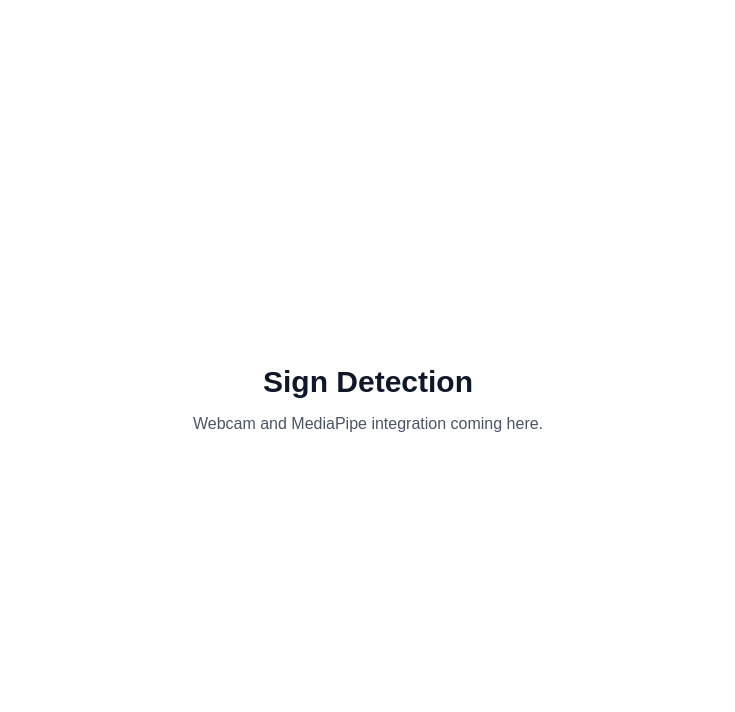
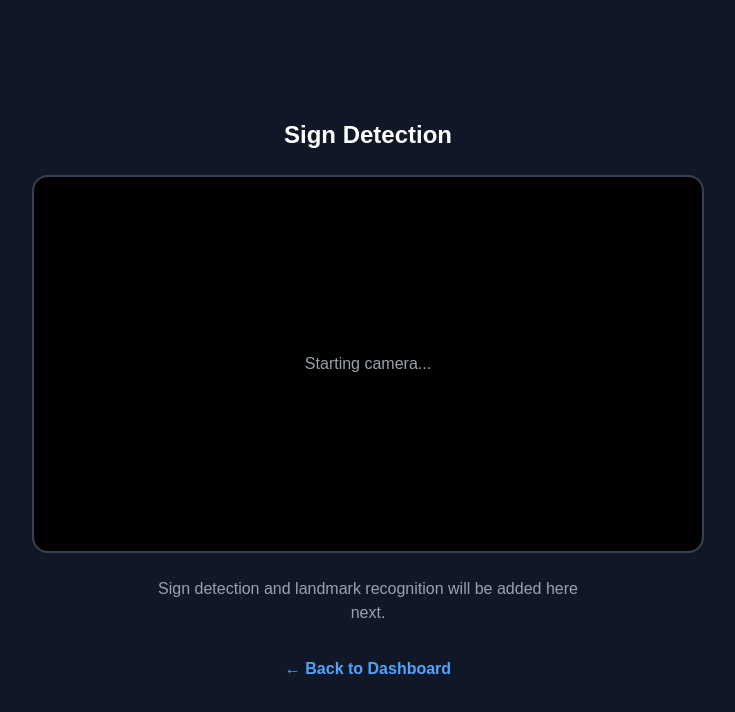
Before and after one commit to shellyagarwal2176/MedHear, a Next.js app in the folder frontend/: page /patient/detect in a window 1280 px wide. Shown: the top 712 px of the page, without its empty margins (272-1007 px from the left). Built offline with nearby package versions, Linux system fonts and the light colour scheme; no server answers; sample sign-in values are in the browser's storage.

Commit message:
Add webcam feed to detection page

```diff
--- a/frontend/src/app/patient/detect/page.tsx
+++ b/frontend/src/app/patient/detect/page.tsx
@@ -1,10 +1,73 @@
+"use client";
+import { useEffect, useRef, useState } from "react";
+import { useRouter } from "next/navigation";
+
 export default function DetectPage() {
+  const router = useRouter();
+  const videoRef = useRef<HTMLVideoElement>(null);
+  const [error, setError] = useState("");
+  const [ready, setReady] = useState(false);
+
+  useEffect(() => {
+    const token = localStorage.getItem("medhear_token");
+    if (!token) {
+      router.push("/patient/login");
+      return;
+    }
+
+    let stream: MediaStream;
+
+    async function startCamera() {
+      try {
+        stream = await navigator.mediaDevices.getUserMedia({ video: true });
+        if (videoRef.current) {
+          videoRef.current.srcObject = stream;
+          setReady(true);
+        }
+      } catch (err) {
+        setError("Could not access camera. Please allow camera permission and reload.");
+      }
+    }
+
+    startCamera();
+
+    return () => {
+      if (stream) {
+        stream.getTracks().forEach((track) => track.stop());
+      }
+    };
+  }, [router]);
+
   return (
-    <main className="min-h-screen bg-white flex items-center justify-center">
-      <div className="text-center px-6">
-        <h1 className="text-3xl font-bold text-gray-900 mb-3">Sign Detection</h1>
-        <p className="text-gray-600">Webcam and MediaPipe integration coming here.</p>
+    <main className="min-h-screen bg-gray-900 flex flex-col items-center justify-center px-6 py-10">
+      <h1 className="text-2xl font-bold text-white mb-6">Sign Detection</h1>
+
+      {error && (
+        <p className="text-red-400 text-center mb-4 max-w-md">{error}</p>
+      )}
+
+      <div className="relative w-full max-w-2xl aspect-video bg-black rounded-2xl overflow-hidden border-2 border-gray-700">
+        <video
+          ref={videoRef}
+          autoPlay
+          playsInline
+          muted
+          className="w-full h-full object-cover scale-x-[-1]"
+        />
+        {!ready && !error && (
+          <div className="absolute inset-0 flex items-center justify-center text-gray-400">
+            Starting camera...
+          </div>
+        )}
       </div>
+
+      <p className="text-gray-400 mt-6 text-center max-w-md">
+        Sign detection and landmark recognition will be added here next.
+      </p>
+
+      <a href="/patient" className="mt-8 text-blue-400 font-semibold">
+        &larr; Back to Dashboard
+      </a>
     </main>
   );
 }
```
